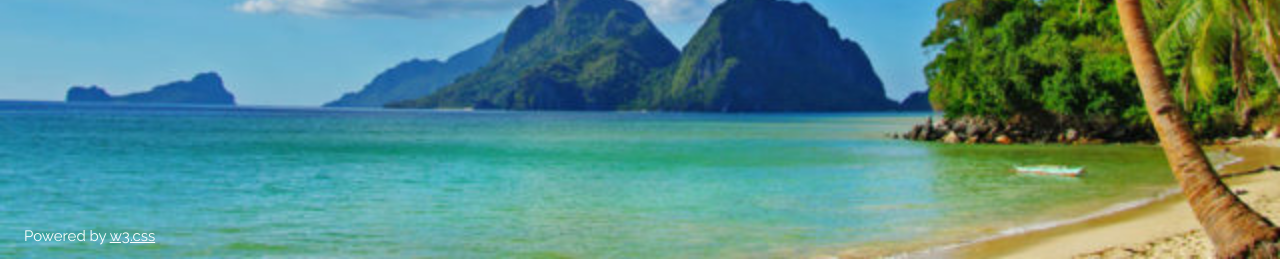
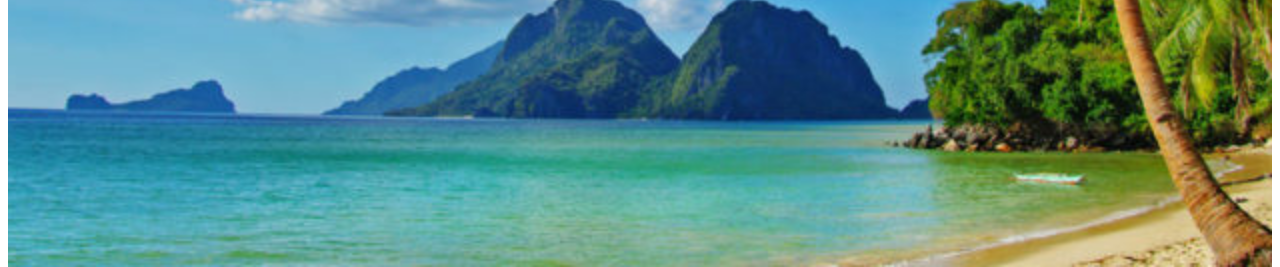
Before and after one commit to portero09/portero09, a plain HTML site: page ejerciciosconplantillas/index.html in a window 1280 px wide. Shown: the part 541-808 px from the top of the page. Drawn offline with nearby package versions, Linux system fonts and the light colour scheme.

Commit message:
Update index.html

```diff
--- a/ejerciciosconplantillas/index.html
+++ b/ejerciciosconplantillas/index.html
@@ -5,7 +5,7 @@
 <title>W3.CSS Template</title>
 <meta charset="UTF-8">
 <meta name="viewport" content="width=device-width, initial-scale=1">
-<link rel="stylesheet" href="https://www.w3schools.com/w3css/5/w3.css">
+<link rel="stylesheet" href="https://portero09.github.io/portero09/ejerciciosconplantillas/secundaria04.html">
 <link rel="stylesheet" href="https://fonts.googleapis.com/css?family=Raleway">
 <style>
 body,h1 {font-family: "Raleway", sans-serif}
```
